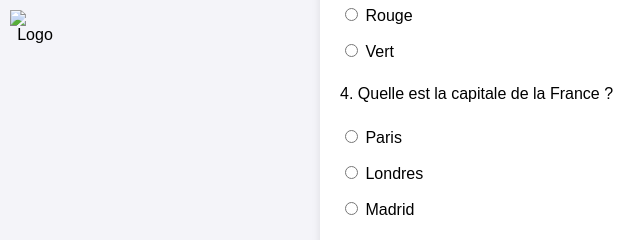
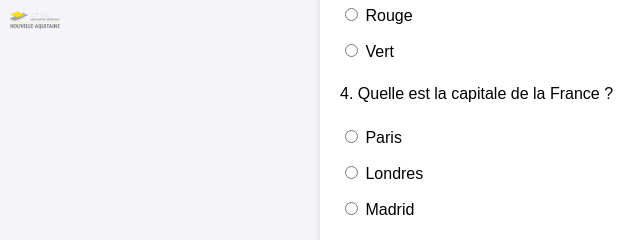
Before and after one commit to VentiloFR/qcm, a plain HTML site: page index.html in a window 1280 px wide. Shown: the top 240 px of the page, 0-640 px from the left. Drawn offline with Linux system fonts and the light colour scheme.

Commit message:
Update index.html

```diff
--- a/index.html
+++ b/index.html
@@ -69,7 +69,7 @@
 <body>
 
     <div class="container">
-        <img class="logo" src="logo" alt="Logo">
+        <img class="logo" src="logo.png" alt="Logo">
         <h1>QCM Interactif</h1>
         <form id="qcmForm">
             <div class="question">
```
